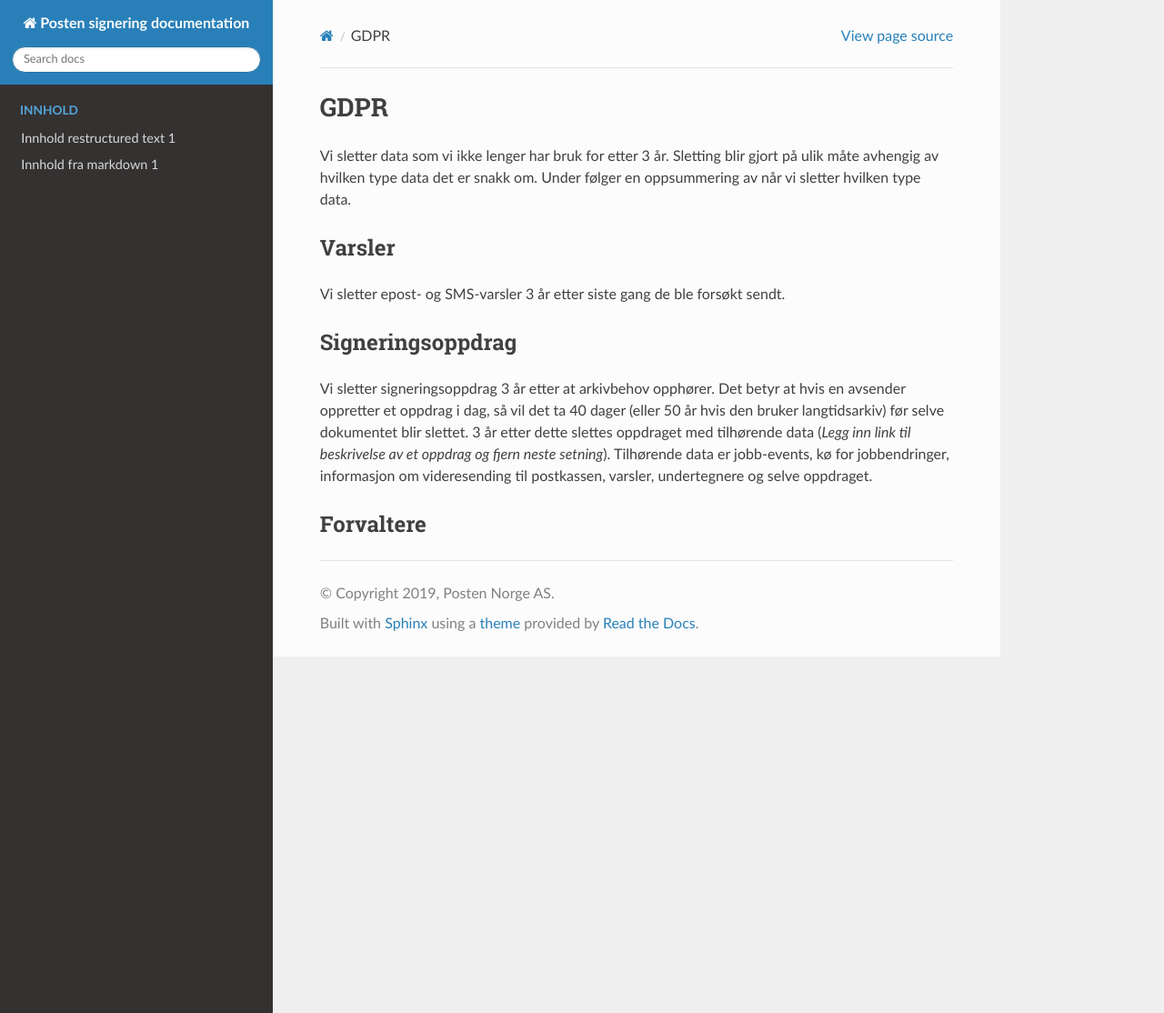
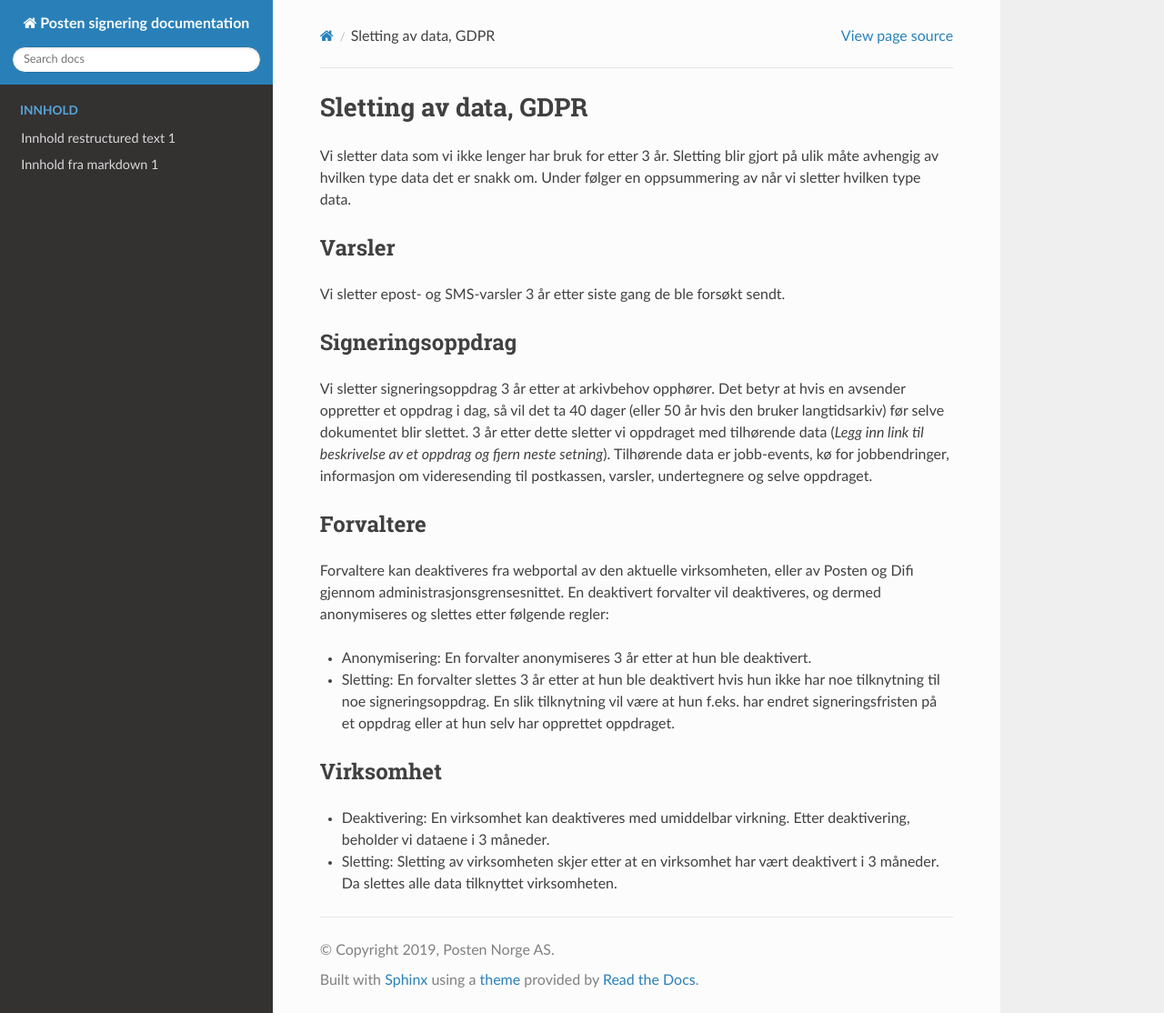
Before and after one commit to ramonarellano/signering-docs, a Sphinx documentation site: the page built from source/gdpr.md, in a window 1280 px wide and 1114 px high. Shown: the whole window at 91% size. Built offline with Sphinx 7.4.7 and the Read the Docs theme 2.0.0, drawn with Linux system fonts in a browser that asks for light colours.

Commit message:
Update gdpr.md

```diff
--- a/source/gdpr.md
+++ b/source/gdpr.md
@@ -1,4 +1,4 @@
-# GDPR
+# Sletting av data, GDPR
 
 Vi sletter data som vi ikke lenger har bruk for etter 3 år. Sletting blir gjort på ulik måte avhengig av hvilken type data det er snakk om. Under følger en oppsummering av når vi sletter hvilken type data.
 
@@ -6,6 +6,13 @@ Vi sletter data som vi ikke lenger har bruk for etter 3 år. Sletting blir gjort
 Vi sletter epost- og SMS-varsler 3 år etter siste gang de ble forsøkt sendt.
 
 ## Signeringsoppdrag
-Vi sletter signeringsoppdrag 3 år etter at arkivbehov opphører. Det betyr at hvis en avsender oppretter et oppdrag i dag, så vil det ta 40 dager (eller 50 år hvis den bruker langtidsarkiv) før selve dokumentet blir slettet. 3 år etter dette slettes oppdraget med tilhørende data (*Legg inn link til beskrivelse av et oppdrag og fjern neste setning*). Tilhørende data er jobb-events, kø for jobbendringer, informasjon om videresending til postkassen, varsler, undertegnere og selve oppdraget.
+Vi sletter signeringsoppdrag 3 år etter at arkivbehov opphører. Det betyr at hvis en avsender oppretter et oppdrag i dag, så vil det ta 40 dager (eller 50 år hvis den bruker langtidsarkiv) før selve dokumentet blir slettet. 3 år etter dette sletter vi oppdraget med tilhørende data (*Legg inn link til beskrivelse av et oppdrag og fjern neste setning*). Tilhørende data er jobb-events, kø for jobbendringer, informasjon om videresending til postkassen, varsler, undertegnere og selve oppdraget.
 
 ## Forvaltere
+Forvaltere kan deaktiveres fra webportal av den aktuelle virksomheten, eller av Posten og Difi gjennom administrasjonsgrensesnittet. En deaktivert forvalter vil deaktiveres, og dermed anonymiseres og slettes etter følgende regler:
+* Anonymisering: En forvalter anonymiseres 3 år etter at hun ble deaktivert.
+* Sletting: En forvalter slettes 3 år etter at hun ble deaktivert hvis hun ikke har noe tilknytning til noe signeringsoppdrag. En slik tilknytning vil være at hun f.eks. har endret signeringsfristen på et oppdrag eller at hun selv har opprettet oppdraget.
+
+## Virksomhet
+* Deaktivering: En virksomhet kan deaktiveres med umiddelbar virkning. Etter deaktivering, beholder vi dataene i 3 måneder.
+* Sletting: Sletting av virksomheten skjer etter at en virksomhet har vært deaktivert i 3 måneder. Da slettes alle data tilknyttet virksomheten.
```
